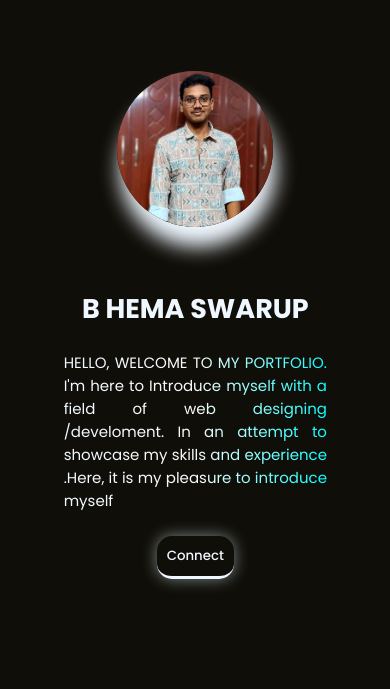
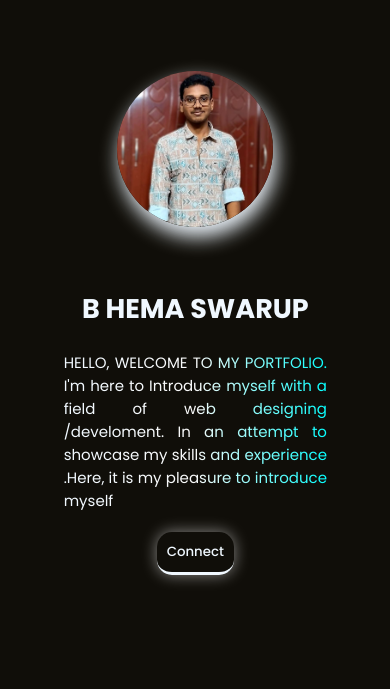
Before and after one commit to Swarup-git-hub/portfolio-, a plain HTML site: page index.html in a window 390 px wide. In both pictures the pointer is over the button "Connect". Shown: the part 155-844 px from the top of the page. Drawn offline with Linux system fonts and the light colour scheme.

Commit message:
Update style.css

```diff
--- a/style.css
+++ b/style.css
@@ -90,8 +90,8 @@ button:hover {
     border-radius: 10 10 10px 10px;
     color: var(--text-color);
     background-color: var(--background-color);
-    box-shadow: 0px 0px 15px rgba(225, 255, 255, 0.5);
-    transform: translateY(2px);
+    box-shadow: 0px 0px 15px rgba(255, 255, 255, 0.5);
+    transform: translateY(-2px);
     transition: 0.2s ease;
 }
 
@@ -1099,7 +1099,7 @@ footer a:hover {
         /* Creates a perfect circle */
         margin-bottom: 25px;
         overflow: hidden;
-        box-shadow: 3px 20px 20px aliceblue;
+        box-shadow: 3px 10px 20px aliceblue;
     }
 
     .img1:active {
```
